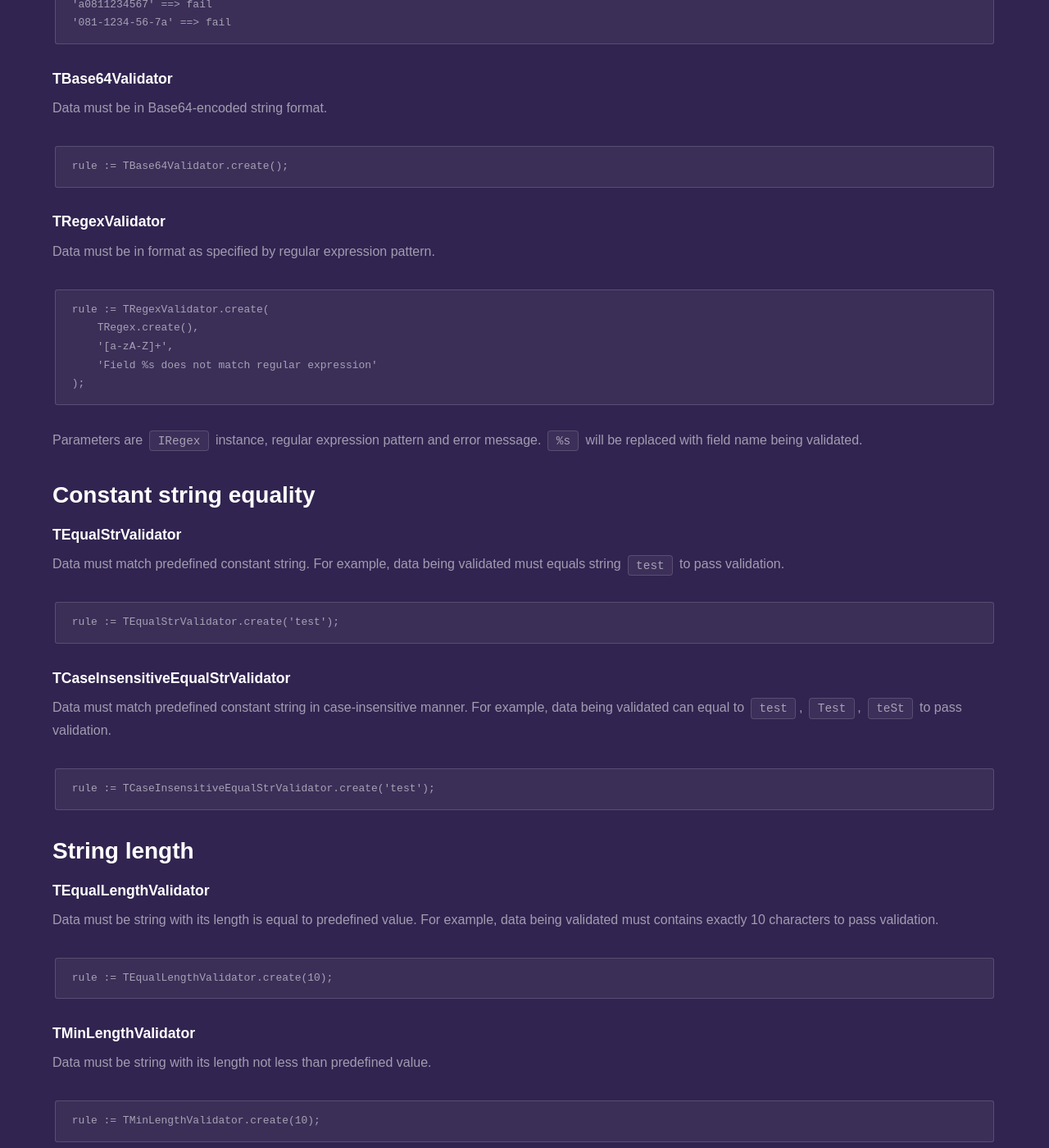
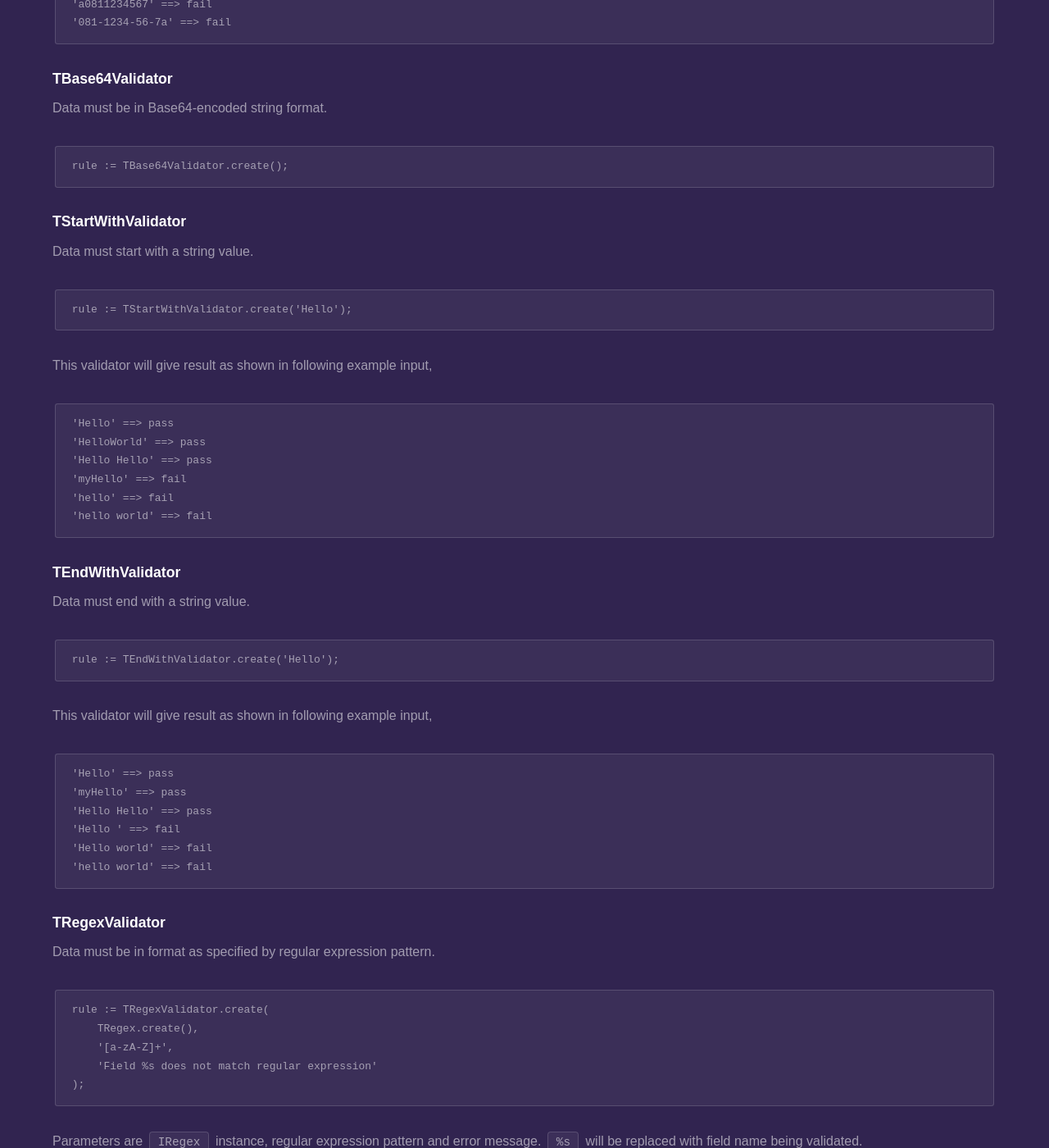
Before and after one commit to fanoframework/fanoframework.github.io, a Jekyll site: the page built from security/form-validation/built-in-validation-rules/index.md, in a window 1280 px wide and 1400 px high, scrolled down 4855 px. Shown: the whole window at 82% size. Built offline with Jekyll 4.4.1, drawn with Linux system fonts in a browser that asks for light colours; our own code applies the rules of GitHub Pages for plain Markdown files.

Commit message:
add documentation about start with and end with validation rule

````diff
--- a/security/form-validation/built-in-validation-rules/index.md
+++ b/security/form-validation/built-in-validation-rules/index.md
@@ -31,7 +31,7 @@ This page lists all available built-in validation rules that Fano Framework prov
 | [Same](#tsamevalidator) | [UUID](#tuuidvalidator) | [Exists](#texistsvalidator) |
 | [Always pass](#talwayspassvalidator) | [IPv4](#tipv4validator) | [IPv6](#tipv6validator) |
 | [MAC](#tmacaddrvalidator) | [JSON](#tjsonvalidator) | [Base64](#tbase64validator) |
-| [Color](#tcolorvalidator) |
+| [Color](#tcolorvalidator) | [Start With](#tstartwithvalidator) | [End With](#tendwithvalidator) |
 
 ## Field availability
 
@@ -178,6 +178,41 @@ Data must be in Base64-encoded string format.
 
 ```
 rule := TBase64Validator.create();
+```
+
+### <a name="tstartwithvalidator"></a>TStartWithValidator
+
+Data must start with a string value.
+
+```
+rule := TStartWithValidator.create('Hello');
+```
+This validator will give result as shown in following example input,
+
+```
+'Hello' ==> pass
+'HelloWorld' ==> pass
+'Hello Hello' ==> pass
+'myHello' ==> fail
+'hello' ==> fail
+'hello world' ==> fail
+```
+### <a name="tendwithvalidator"></a>TEndWithValidator
+
+Data must end with a string value.
+
+```
+rule := TEndWithValidator.create('Hello');
+```
+This validator will give result as shown in following example input,
+
+```
+'Hello' ==> pass
+'myHello' ==> pass
+'Hello Hello' ==> pass
+'Hello ' ==> fail
+'Hello world' ==> fail
+'hello world' ==> fail
 ```
 
 ### <a name="tregexvalidator"></a>TRegexValidator
````
